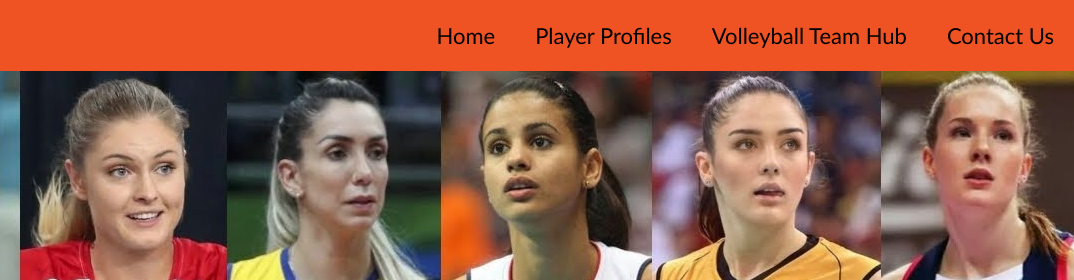
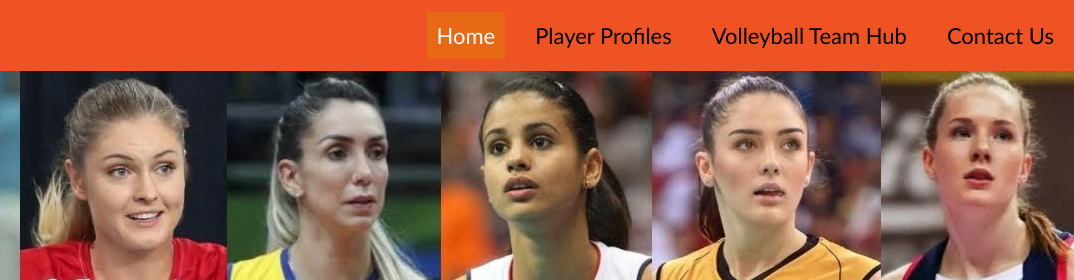
Before and after one commit to liezl76/WDD330_Final, a plain HTML site: page index.html in a window 1280 px wide. Shown: the top 280 px of the page, 206-1280 px from the left. Drawn offline with Linux system fonts and the light colour scheme; no server answers.

Commit message:
edit css and index.html

```diff
--- a/css/styles.css
+++ b/css/styles.css
@@ -79,6 +79,11 @@ nav.active a {
 
 nav.active a:hover {
   background-color: #e76915;
+}
+
+nav a.active {
+  background-color: #e76915;
+  color: white;
 }
 
 /* Hero section styles */
--- a/index.html
+++ b/index.html
@@ -14,7 +14,6 @@
         <img class="logo" src="images/logo.png" alt="logo img">
       </a>
       <div class="nav-toggle" id="nav-toggle">
-        <span></span>
         <span></span>
         <span></span>
         <span></span>
--- a/js/news.js
+++ b/js/news.js
@@ -38,9 +38,20 @@ document.addEventListener("DOMContentLoaded", async () => {
   }
 });
 
-const navToggle = document.getElementById('nav-toggle');
-const navMenu = document.getElementById('nav-menu');
+document.addEventListener('DOMContentLoaded', () => {
+  const navLinks = document.querySelectorAll('#nav-menu a');
+  const currentPath = window.location.pathname.split('/').pop();
 
-navToggle.addEventListener('click', () => {
-  navMenu.classList.toggle('active');
+  navLinks.forEach(link => {
+    if (link.getAttribute('href') === currentPath) {
+      link.classList.add('active');
+    }
+  });
+
+  const navToggle = document.getElementById('nav-toggle');
+  const navMenu = document.getElementById('nav-menu');
+
+  navToggle.addEventListener('click', () => {
+    navMenu.classList.toggle('active');
+  });
 });
--- a/players/styles/styles.css
+++ b/players/styles/styles.css
@@ -57,6 +57,11 @@ nav a {
 }
 
 nav a:hover {
+  background-color: #e76915;
+  color: white;
+}
+
+nav a.active {
   background-color: #e76915;
   color: white;
 }
--- a/team/css/styles.css
+++ b/team/css/styles.css
@@ -79,6 +79,11 @@ nav.active a {
 
 nav.active a:hover {
   background-color: #e76915;
+}
+
+nav a.active {
+  background-color: #e76915;
+  color: white;
 }
 
 /* Hero section styles */
```
Also changed, not shown: players/player.html (+0 -1 lines), team/team.html (+0 -1 lines).
